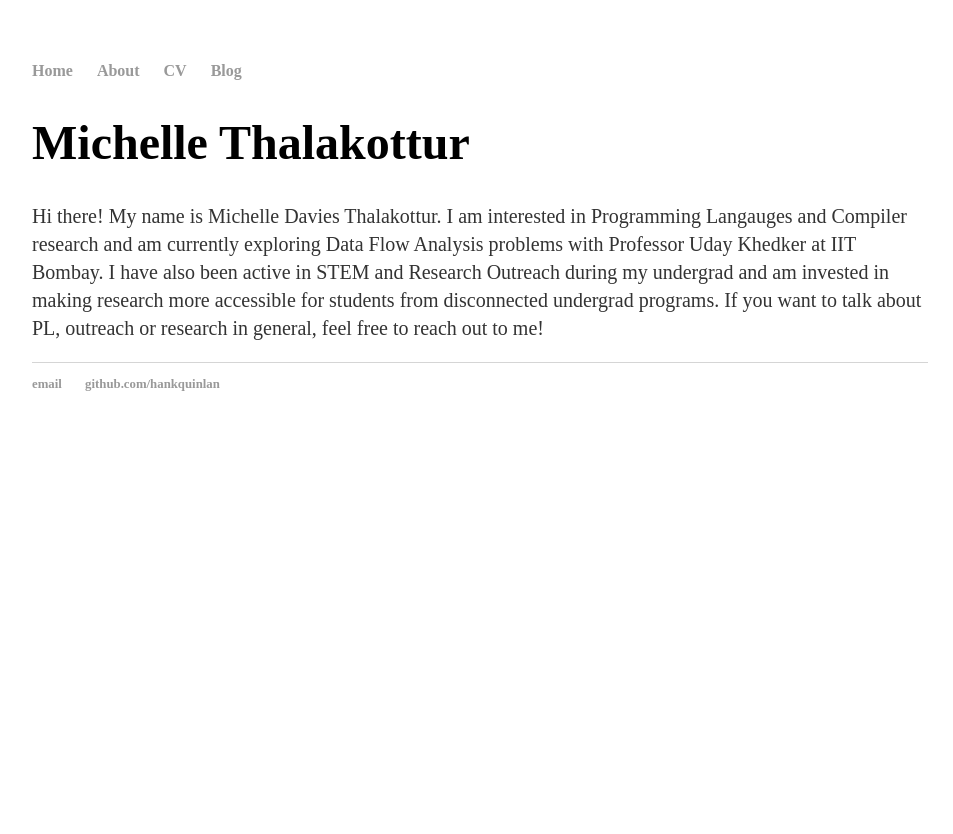
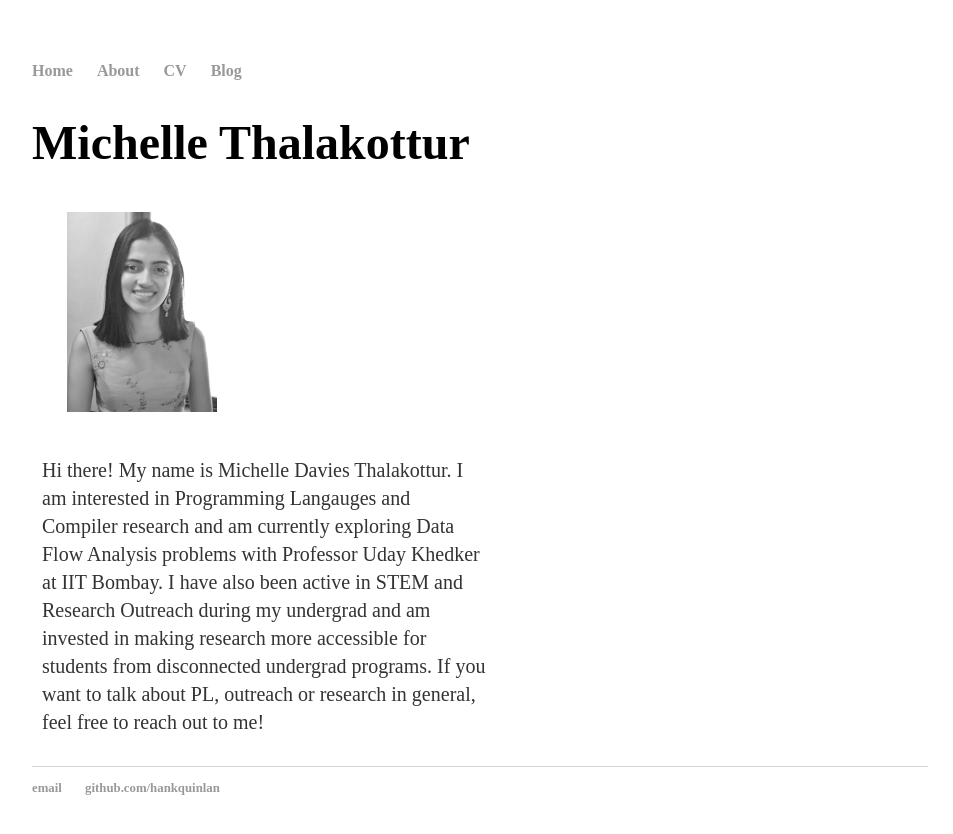
Before and after one commit to michelledaviest/michelledaviest.github.io, a Jekyll site: the page built from index.html, in a window 1280 px wide. Shown: the top 834 px of the page, without its empty margins (160-1113 px from the left). Built offline with Jekyll 4.4.1, drawn with Linux system fonts in a browser that asks for light colours; some web fonts are replaced.

Commit message:
added profile picture

```diff
--- a/css/main.css
+++ b/css/main.css
@@ -1,6 +1,20 @@
 @import url('https://fonts.googleapis.com/css2?family=Gentium+Book+Basic&display=swap');
 
 body { margin: 60px auto; width: 70%; }
+
+ /* Three image containers (use 25% for four, and 50% for two, etc) */
+.column {
+  float: left;
+  width: 50%;
+  padding: 10px;
+}
+
+/* Clear floats after image containers */
+.row::after {
+  content: "";
+  clear: both;
+  display: table;
+}
 
 a { text-decoration: none; color: #999; }
 a:hover { text-decoration: underline; }
--- a/index.html
+++ b/index.html
@@ -5,5 +5,12 @@
 
 <div class="blurb">
 	<h1>Michelle Thalakottur</h1>
-	<p>Hi there! My name is Michelle Davies Thalakottur. I am interested in Programming Langauges and Compiler research and am currently exploring Data Flow Analysis problems with Professor Uday Khedker at IIT Bombay. I have also been active in STEM and Research Outreach during my undergrad and am invested in making research more accessible for students from disconnected undergrad programs. If you want to talk about PL, outreach or research in general, feel free to reach out to me! </a></p>
+	<div class="row">
+		<div class="column">
+    		<img src="profile-photo/IMG-2020-10.jpeg" alt="Michelle Face Shot" width="200" height="200">
+		</div>
+		<div class="column">
+			<p>Hi there! My name is Michelle Davies Thalakottur. I am interested in Programming Langauges and Compiler research and am currently exploring Data Flow Analysis problems with Professor Uday Khedker at IIT Bombay. I have also been active in STEM and Research Outreach during my undergrad and am invested in making research more accessible for students from disconnected undergrad programs. If you want to talk about PL, outreach or research in general, feel free to reach out to me! </p>
+ 	 	</div>
+	</div>
 </div>
```
